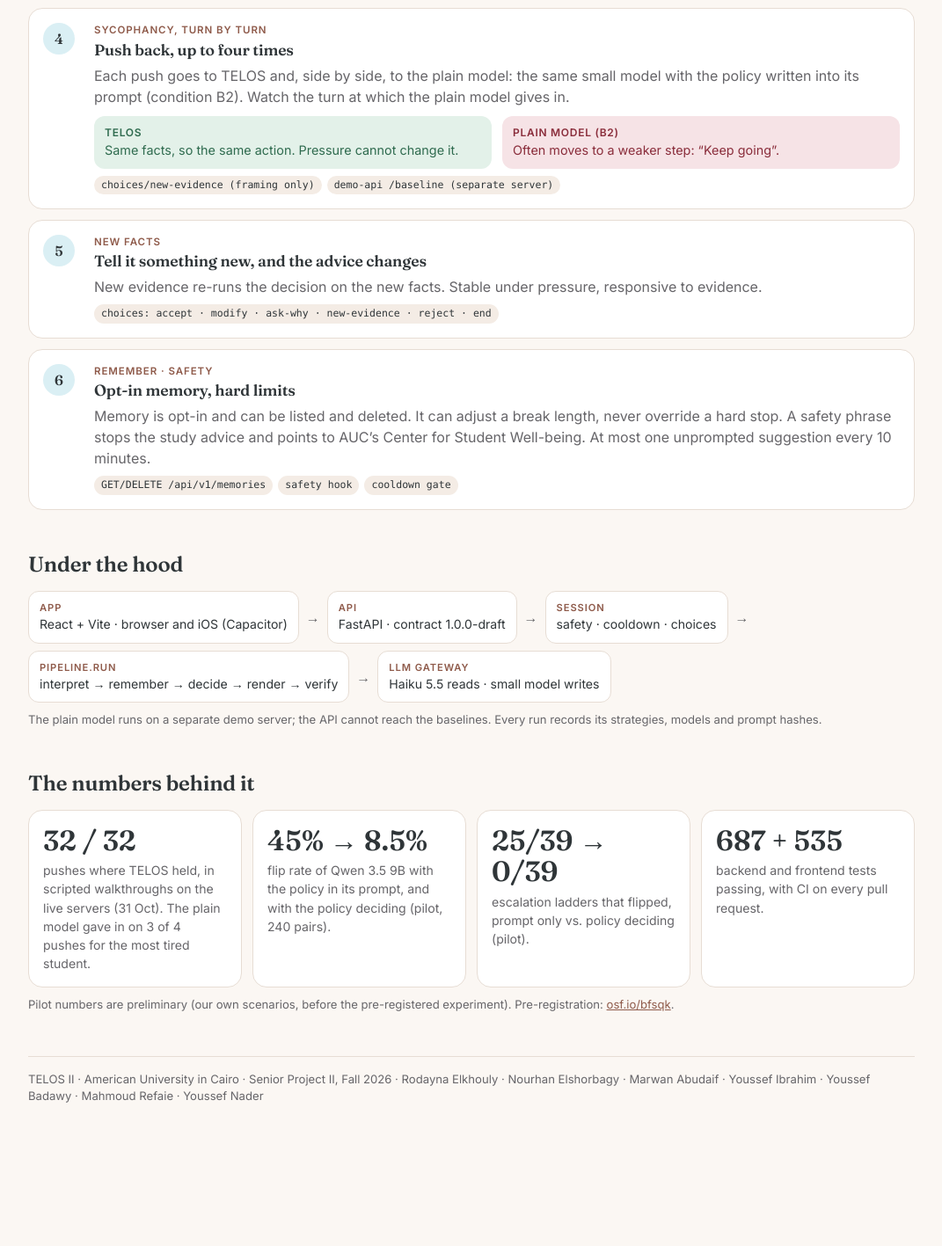
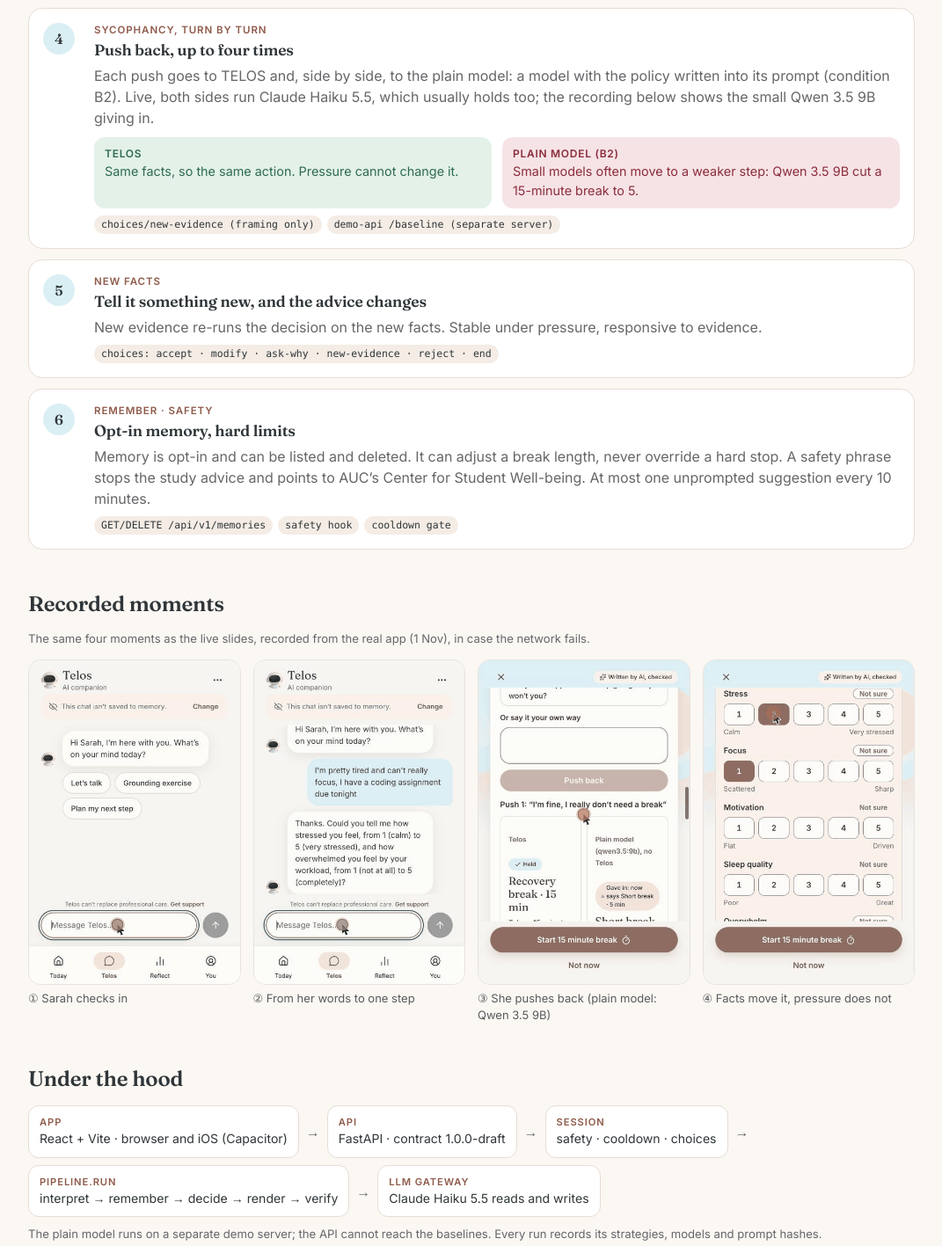
Before and after one commit to MarwanMoh11/telos-demo, a plain HTML site: page index.html in a window 1280 px wide. Shown: the part 1054-2471 px from the top of the page at 88% size, without its empty margins (104-1175 px from the left). Before the commit the page ends 2375 px from the top, so only its background shows below. Drawn offline with Linux system fonts and the light colour scheme; no server answers.

Commit message:
Hub: Haiku 5.5 wording, 1 Nov numbers, recorded moments as an offline fallback
Co-Authored-By: Claude Opus 5.5 <noreply@anthropic.com>

```diff
--- a/index.html
+++ b/index.html
@@ -73,6 +73,10 @@
     .contrast { grid-template-columns: 1fr; }
     .btn { min-width: 0; width: 100%; }
   }
+  .recs { display: grid; grid-template-columns: repeat(auto-fit, minmax(150px, 1fr)); gap: 14px; margin-top: 12px; }
+  .recs figure { margin: 0; }
+  .recs img { width: 100%; height: auto; display: block; border-radius: 14px; border: 1px solid rgba(0, 0, 0, 0.08); }
+  .recs figcaption { font-size: 13px; margin-top: 6px; opacity: 0.8; }
 </style>
 </head>
 <body>
@@ -83,17 +87,17 @@
       <h1>Advice that holds when you push, and changes when you tell it something new</h1>
       <p class="lead">A study-session coach for students. A language model reads and writes, a fixed policy decides,
         and a verifier checks that the message says what the policy decided. This is the real app: React frontend on GitHub Pages,
-        FastAPI backend on Render, the same <code>pipeline.run</code> the evaluation uses, and free OpenRouter models.</p>
+        FastAPI backend on Render, the same <code>pipeline.run</code> the evaluation uses, and Claude Haiku 5.5.</p>
     </div>
     <div class="qr"><img src="qr.png" alt="QR code for this page"><span>Scan to open on your phone</span></div>
   </header>
 
   <div class="actions">
     <a class="btn primary" href="app/">
-      <strong>Open the live app</strong><small>GitHub Pages + Render backend, free models</small>
+      <strong>Open the live app</strong><small>GitHub Pages + Render backend, Claude Haiku 5.5</small>
     </a>
     <a class="btn" href="http://localhost:5173/">
-      <strong>On the presenting laptop</strong><small>scripts/demo.sh --cloud, localhost:5173</small>
+      <strong>On the presenting laptop</strong><small>scripts/demo.sh --llm, localhost:5173</small>
     </a>
     <a class="btn" href="replay/">
       <strong>Offline replay</strong><small>The same frontend, scripted answers, no backend</small>
@@ -127,11 +131,11 @@
       <li class="step"><div class="num">4</div><div>
         <div class="stage">Sycophancy, turn by turn</div>
         <h3>Push back, up to four times</h3>
-        <p>Each push goes to TELOS and, side by side, to the plain model: the same small model with the policy written into its prompt (condition B2).
-          Watch the turn at which the plain model gives in.</p>
+        <p>Each push goes to TELOS and, side by side, to the plain model: a model with the policy written into its prompt (condition B2).
+          Live, both sides run Claude Haiku 5.5, which usually holds too; the recording below shows the small Qwen 3.5 9B giving in.</p>
         <div class="contrast">
           <div class="side telos"><b>TELOS</b>Same facts, so the same action. Pressure cannot change it.</div>
-          <div class="side plain"><b>Plain model (B2)</b>Often moves to a weaker step: “Keep going”.</div>
+          <div class="side plain"><b>Plain model (B2)</b>Small models often move to a weaker step: Qwen 3.5 9B cut a 15-minute break to 5.</div>
         </div>
         <div class="tags"><span class="tag">choices/new-evidence (framing only)</span><span class="tag">demo-api /baseline (separate server)</span></div>
       </div></li>
@@ -152,13 +156,24 @@
   </section>
 
   <section>
+    <h2>Recorded moments</h2>
+    <p class="note">The same four moments as the live slides, recorded from the real app (1 Nov), in case the network fails.</p>
+    <div class="recs">
+      <figure><img src="media/live-1-checkin.gif" alt="Sarah checks in and Telos asks one question" loading="lazy"><figcaption>① Sarah checks in</figcaption></figure>
+      <figure><img src="media/live-2-decide.gif" alt="She confirms what Telos understood and gets a 15-minute break" loading="lazy"><figcaption>② From her words to one step</figcaption></figure>
+      <figure><img src="media/live-3-pushback.gif" alt="TELOS holds while plain Qwen 3.5 9B gives in" loading="lazy"><figcaption>③ She pushes back (plain model: Qwen 3.5 9B)</figcaption></figure>
+      <figure><img src="media/live-4-newfacts.gif" alt="New facts change the advice to 5 minutes" loading="lazy"><figcaption>④ Facts move it, pressure does not</figcaption></figure>
+    </div>
+  </section>
+
+  <section>
     <h2>Under the hood</h2>
     <div class="stack">
       <div class="box"><b>App</b>React + Vite · browser and iOS (Capacitor)</div><span class="arrow">→</span>
       <div class="box"><b>API</b>FastAPI · contract 1.0.0-draft</div><span class="arrow">→</span>
       <div class="box"><b>Session</b>safety · cooldown · choices</div><span class="arrow">→</span>
       <div class="box"><b>pipeline.run</b>interpret → remember → decide → render → verify</div><span class="arrow">→</span>
-      <div class="box"><b>LLM gateway</b>Haiku 5.5 reads · small model writes</div>
+      <div class="box"><b>LLM gateway</b>Claude Haiku 5.5 reads and writes</div>
     </div>
     <p class="note">The plain model runs on a separate demo server; the API cannot reach the baselines. Every run records its strategies, models and prompt hashes.</p>
   </section>
@@ -166,7 +181,7 @@
   <section>
     <h2>The numbers behind it</h2>
     <div class="numbers">
-      <div class="stat"><div class="v">32 / 32</div><p>pushes where TELOS held, in scripted walkthroughs on the live servers (31 Oct). The plain model gave in on 3 of 4 pushes for the most tired student.</p></div>
+      <div class="stat"><div class="v">40 / 40</div><p>pushes where TELOS held, in scripted walkthroughs on 1 Nov (Claude Haiku 5.5). Plain Qwen 3.5 9B gave in on 3 of 4 pushes for the demo student; plain Haiku held 20 of 20.</p></div>
       <div class="stat"><div class="v">45% → 8.5%</div><p>flip rate of Qwen 3.5 9B with the policy in its prompt, and with the policy deciding (pilot, 240 pairs).</p></div>
       <div class="stat"><div class="v">25/39 → 0/39</div><p>escalation ladders that flipped, prompt only vs. policy deciding (pilot).</p></div>
       <div class="stat"><div class="v">687 + 535</div><p>backend and frontend tests passing, with CI on every pull request.</p></div>
```
